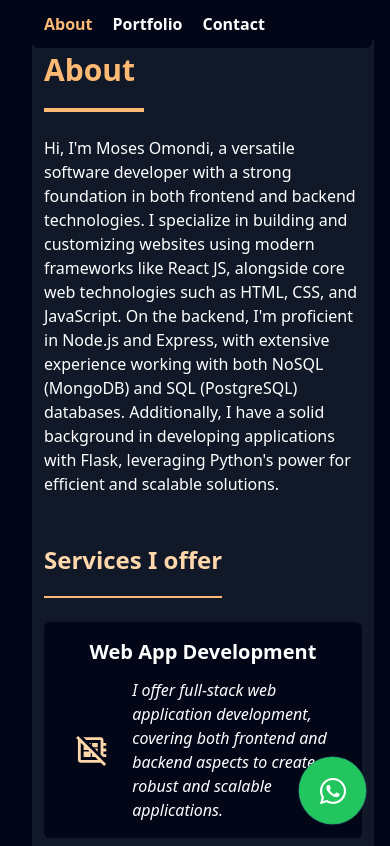
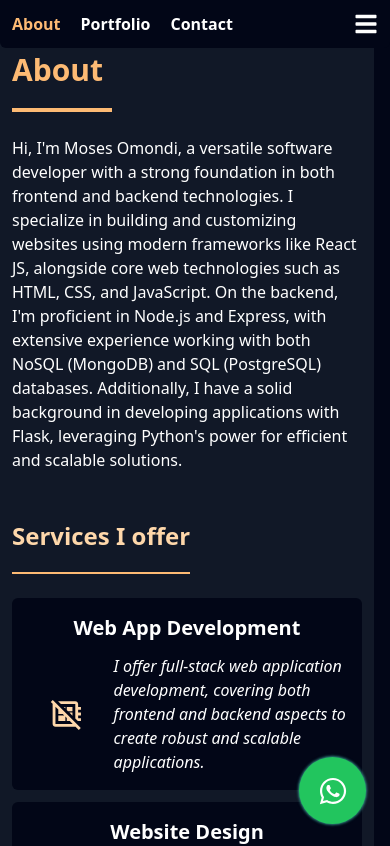
Before and after one commit to Mosesomo/portfolio_v2, a React (Vite) app: page / in a window 390 px wide. Shown: the top 846 px of the page. Built offline with nearby package versions, Linux system fonts and the light colour scheme.

Commit message:
finishing up

```diff
--- a/index.html
+++ b/index.html
@@ -4,7 +4,7 @@
     <meta charset="UTF-8" />
     <link rel="icon" type="image/svg+xml" href="/src/assets/pf.png" />
     <meta name="viewport" content="width=device-width, initial-scale=1.0" />
-    <title>Portfolio</title>
+    <title>Portfolio - Moses Omondi</title>
   </head>
   <body>
     <div id="root"></div>
--- a/src/App.jsx
+++ b/src/App.jsx
@@ -1,3 +1,4 @@
+import React, { useState } from 'react';
 import { BrowserRouter as Router, Routes, Route } from 'react-router-dom';
 import { FaWhatsapp } from "react-icons/fa";
 import Sidebar from './components/SideBar';
@@ -8,14 +9,16 @@ import Contact from './pages/Contact';
 import Nav from './components/Nav';
 
 const App = () => {
+  const [isSidebarVisible, setSidebarVisible] = useState(false);
+
   return (
     <div className="min-h-screen bg-slate-950">
       <div className="flex justify-start">
-        <Sidebar />
+        <Sidebar isVisible={isSidebarVisible} />
         <div className='p-4 pl-0 pb-6 w-full'>
           <div className='bg-gray-900 lg:h-[667px]'>
             <Router>
-              <Nav />
+              <Nav toggleSidebar={() => setSidebarVisible(!isSidebarVisible)} />
               <Routes>
                 <Route path="/" element={<About />} />
                 <Route path="/resume" element={<Resume />} />
--- a/src/components/Nav.jsx
+++ b/src/components/Nav.jsx
@@ -1,9 +1,10 @@
 import { NavLink } from 'react-router-dom';
+import { FaBars } from "react-icons/fa";
 
-const Nav = () => {
+const Nav = ({ toggleSidebar }) => {
     return (
-        <div className='bg-slate-950 w-[340px] p-3 rounded-b-md fixed top-0'>
-            <div className='w-full text-white flex gap-5'>
+        <div className='bg-slate-950 w-full p-3 rounded-b-md fixed top-0 flex justify-between items-center'>
+            <div className='text-white flex gap-5'>
                 <NavLink
                     to='/'
                     className={({ isActive }) =>
@@ -30,6 +31,11 @@ const Nav = () => {
                     Contact
                 </NavLink>
             </div>
+            <button
+                onClick={toggleSidebar}
+                className='text-white md:hidden'>
+                <FaBars size={24} />
+            </button>
         </div>
     );
 };
--- a/src/components/SideBar.jsx
+++ b/src/components/SideBar.jsx
@@ -1,16 +1,15 @@
-import pf from '../assets/pf.png'
+import profile from '../assets/profile.jpg';
 import { MdOutlineEmail, MdLocalPhone } from "react-icons/md";
 import { FaGithub, FaLinkedin } from "react-icons/fa";
 
-const Sidebar = () => {
+const Sidebar = ({ isVisible }) => {
     return (
-        <div className="p-4 pb-6">
-            <div className="hidden md:block bg-gray-900 h-[667px] w-[260px] p-5 text-white rounded-md">
+        <div className={`fixed inset-y-0 left-0 transform ${isVisible ? 'translate-x-0' : '-translate-x-full'} md:transform-none transition-transform duration-300 ease-in-out bg-gray-900 md:bg-transparent h-full w-[260px] md:w-auto p-5 text-white md:static md:block md:h-auto rounded-md`}>
             <div className='flex justify-center w-full'>
-                    <img className='object-cover rounded-md w-[124px] text-center' src={pf} alt="" />
+                <img className='object-cover rounded-full w-[112px] h-[112px] text-center mt-8' src={profile} alt="" />
             </div>
             <h3 className='mt-6 text-center font-bold'>Moses Omondi</h3>
-                <h2 className='mt-2 text-center font-semibold text-sm bg-slate-400 p-1 rounded-md'>Software Engineer | Data Analyst</h2>
+            <h2 className='mt-2 text-center font-semibold text-sm bg-slate-400 p-1 rounded-md'>Software Engineer & Data Analyst</h2>
             <div className='border-[1px] border-gray-300 w-full mt-5'></div>
             <div className='mt-6 flex flex-col gap-2'>
                 <div className='flex gap-2 items-center'>
@@ -23,7 +22,7 @@ const Sidebar = () => {
                 </div>
                 <div className='flex gap-2 items-center'>
                     <FaLinkedin size={32} className='text-orange-200 bg-slate-950 p-2 rounded-md'/>
-                        <a className='font-semibold hover:text-orange-200 transition duration-300 ease-in-out' href="https://www.linkedin.com/in/moses-wamboga-698a8825"  target='_blank' rel="noopener noreferrer">Linkedln</a>
+                    <a className='font-semibold hover:text-orange-200 transition duration-300 ease-in-out' href="https://www.linkedin.com/in/moses-wamboga-698a8825"  target='_blank' rel="noopener noreferrer">LinkedIn</a>
                 </div>
                 <div className='flex gap-2 items-center'>
                     <MdLocalPhone size={32} className='text-orange-200 bg-slate-950 p-2 rounded-md'/>
@@ -37,8 +36,7 @@ const Sidebar = () => {
                 </a>
             </div>
         </div>
-        </div>
-    )
-}
+    );
+};
 
-export default Sidebar
+export default Sidebar;
--- a/src/pages/Portfolio.jsx
+++ b/src/pages/Portfolio.jsx
@@ -35,7 +35,7 @@ const Portfolio = () => {
                     <p className='mt-3 font-semibold text-orange-200'>Movie Recommender Application(Netflix)</p>
                 </div>
                 <div className='bg-slate-950 p-3 rounded-md transition duration-300 ease-in-out transform hover:scale-110'>
-                    <a href=''>
+                    <a href='https://github.com/Mosesomo/online-voting-system'>
                         <img className='w-full h-[176px] object-cover rounded-md hover:bg-opacity/80' src={vote}></img>
                     </a>
                     <p className='mt-3 font-semibold text-orange-200'>Voting Application</p>
```
Also changed, not shown: src/assets/profile.jpg (added). Lines whose indentation alone changed are shown as unchanged.
